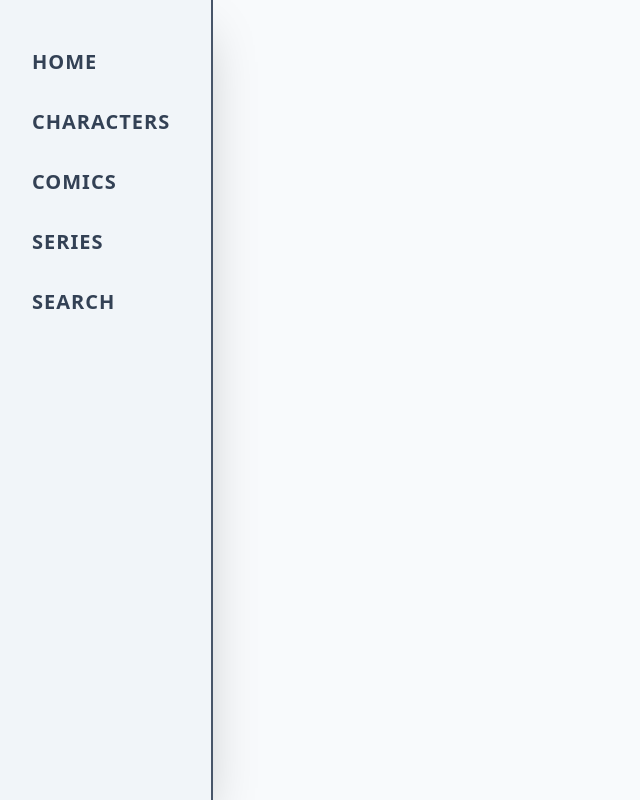
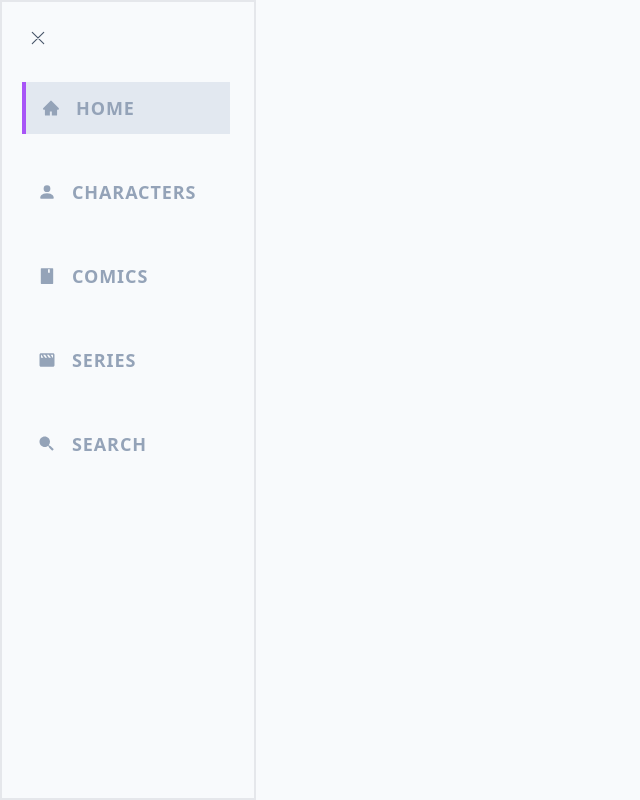
Before and after one commit to rishabhchaudhary0210/The-marvel-pedia, a React (Vite) app: page / in a window 1280 px wide. Shown: the whole page, without its empty margins (0-640 px from the left). Built offline with nearby package versions, Linux system fonts and the light colour scheme.

Commit message:
fixed navbar and added transition

```diff
--- a/src/Components/Navbar.jsx
+++ b/src/Components/Navbar.jsx
@@ -1,16 +1,153 @@
+import { useState } from 'react';
 import { Link, NavLink } from 'react-router-dom'
 
+
 const Navbar = () => {
-    const LinkStyleClass = "hover:text-red-100 active:text-green-100";
+    const [expandNav, setExpandNav] = useState(true);
+
+    const LinkActiveClass = "bg-slate-200 px-4 py-3 w-52 flex text-slate-400 items-start border-l-4 border-solid border-purple-500";
+    const LinkStyleClass = "px-4 py-3 w-full flex items-start text-slate-400 hover:text-purple-500 hover:translate-x-3 transition-transform duration-300";
+    // before:content-[""] before:bg-purple-500  before:block before:h-1 before:w-0 before:rounded-xl hover:before:w-full
+    const LinkContClass = 'flex gap-4  justify-center items-center transition-all duration-300';
+
     return (
-        <div className="flex flex-col items-start py-12 px-8 gap-8 text-xl text-slate-700 font-semibold  tracking-wider w-1/6 h-screen bg-slate-100 shadow-2xl border-r-2 border-solid border-slate-600">
-            <Link to={`/`}   className={LinkStyleClass}> HOME </Link>
-            <NavLink to={`/characters`} className={LinkStyleClass}> CHARACTERS </NavLink>
-            <Link to={`/comics`} className={LinkStyleClass}> COMICS </Link>
-            <Link to={`/series`} className={LinkStyleClass}> SERIES </Link>
-            <Link to={`/search`} className={LinkStyleClass}>SEARCH</Link>
+        <div className={`box-border overflow-hidden transition-all duration-200 sticky left-0 top-0 flex flex-col min-h-screen border-2 items-start gap-8 text-lg text-slate-600 font-semibold tracking-wider py-6 ${expandNav ? " px-5 w-1/5" : "w-14 px-1"} `}>
+
+            {!expandNav && <IconBxMenuAltLeft className="mx-auto h-6 w-8 cursor-pointer" onClick={()=>{setExpandNav(!expandNav);console.log("Click")}}/>}
+            {expandNav && <IconCross className="text-right h-6 w-8 cursor-pointer" onClick={()=>{setExpandNav(!expandNav);console.log("Click")}}/>}
+            {/* <div> */}
+            <NavLink to={`/`} activeclassname="bg-red-500 text-green-600" className={({ isActive, isPending }) => isPending ? LinkStyleClass : isActive ? LinkActiveClass : LinkStyleClass} >
+                <div className={LinkContClass}>
+                    <IconHome />
+                    HOME
+                </div>
+            </NavLink>
+            <NavLink to={`/characters`} className={({ isActive, isPending }) => isPending ? LinkStyleClass : isActive ? LinkActiveClass : LinkStyleClass}>
+                <div className={LinkContClass}>
+                    <IconPersonFill />
+                    CHARACTERS
+                </div>
+            </NavLink>
+            <NavLink to={`/comics`} className={({ isActive, isPending }) => isPending ? LinkStyleClass : isActive ? LinkActiveClass : LinkStyleClass}>
+                <div className={LinkContClass}>
+                    <IconBook />
+                    COMICS
+                </div>
+            </NavLink>
+            <NavLink to={`/series`} className={({ isActive, isPending }) => isPending ? LinkStyleClass : isActive ? LinkActiveClass : LinkStyleClass}>
+                <div className={LinkContClass}>
+                    <IconBxsMovie />
+                    SERIES
+                </div>
+            </NavLink>
+            <NavLink to={`/search`} className={({ isActive, isPending }) => isPending ? LinkStyleClass : isActive ? LinkActiveClass : LinkStyleClass}>
+                <div className={LinkContClass}>
+                    <IconBxsSearchAlt2 />
+                    SEARCH
+                </div>
+            </NavLink>
+            {/* </div> */}
         </div>
     )
 }
 
 export default Navbar;
+function IconBxMenuAltLeft(props) {
+  return (
+    <svg
+      viewBox="0 0 24 24"
+      fill="currentColor"
+      height="1em"
+      width="1em"
+      {...props}
+    >
+      <path d="M4 11h12v2H4zm0-5h16v2H4zm0 12h7.235v-2H4z" />
+    </svg>
+  );
+}
+function IconCross(props) {
+    return (
+      <svg
+        viewBox="0 0 21 21"
+        fill="currentColor"
+        height="1em"
+        width="1em"
+        {...props}
+      >
+        <g
+          fill="none"
+          fillRule="evenodd"
+          stroke="currentColor"
+          strokeLinecap="round"
+          strokeLinejoin="round"
+        >
+          <path d="M15.5 15.5l-10-10zM15.5 5.5l-10 10" />
+        </g>
+      </svg>
+    );
+  }
+function IconHome(props) {
+    return (
+        <svg
+            viewBox="0 0 1024 1024"
+            fill="currentColor"
+            height="1em"
+            width="1em"
+            {...props}
+        >
+            <path d="M946.5 505L534.6 93.4a31.93 31.93 0 00-45.2 0L77.5 505c-12 12-18.8 28.3-18.8 45.3 0 35.3 28.7 64 64 64h43.4V908c0 17.7 14.3 32 32 32H448V716h112v224h265.9c17.7 0 32-14.3 32-32V614.3h43.4c17 0 33.3-6.7 45.3-18.8 24.9-25 24.9-65.5-.1-90.5z" />
+        </svg>
+    );
+}
+function IconPersonFill(props) {
+    return (
+        <svg
+            fill="currentColor"
+            viewBox="0 0 16 16"
+            height="1em"
+            width="1em"
+            {...props}
+        >
+            <path d="M3 14s-1 0-1-1 1-4 6-4 6 3 6 4-1 1-1 1H3zm5-6a3 3 0 100-6 3 3 0 000 6z" />
+        </svg>
+    );
+}
+function IconBook(props) {
+    return (
+        <svg
+            viewBox="0 0 1024 1024"
+            fill="currentColor"
+            height="1em"
+            width="1em"
+            {...props}
+        >
+            <path d="M832 64H192c-17.7 0-32 14.3-32 32v832c0 17.7 14.3 32 32 32h640c17.7 0 32-14.3 32-32V96c0-17.7-14.3-32-32-32zM668 345.9L621.5 312 572 347.4V124h96v221.9z" />
+        </svg>
+    );
+}
+function IconBxsMovie(props) {
+    return (
+        <svg
+            viewBox="0 0 24 24"
+            fill="currentColor"
+            height="1em"
+            width="1em"
+            {...props}
+        >
+            <path d="M20 3H4c-1.103 0-2 .897-2 2v14c0 1.103.897 2 2 2h16c1.103 0 2-.897 2-2V5c0-1.103-.897-2-2-2zm.001 6c-.001 0-.001 0 0 0h-.466l-2.667-4H20l.001 4zm-5.466 0l-2.667-4h2.596l2.667 4h-2.596zm-2.404 0H9.535L6.869 5h2.596l2.666 4zM4 5h.465l2.667 4H4V5z" />
+        </svg>
+    );
+}
+function IconBxsSearchAlt2(props) {
+    return (
+        <svg
+            viewBox="0 0 24 24"
+            fill="currentColor"
+            height="1em"
+            width="1em"
+            {...props}
+        >
+            <path d="M9 16c1.763 0 3.37-.66 4.603-1.739l1.337 2.8s.275.224.653.596c.387.363.896.854 1.384 1.367l1.358 1.392.604.646 2.121-2.121-.646-.604-1.392-1.358a35.13 35.13 0 01-1.367-1.384c-.372-.378-.596-.653-.596-.653l-2.8-1.337A6.967 6.967 0 0016 9c0-3.859-3.141-7-7-7S2 5.141 2 9s3.141 7 7 7z" />
+        </svg>
+    );
+}
--- a/src/Pages/Character.jsx
+++ b/src/Pages/Character.jsx
@@ -29,25 +29,25 @@ export default function Character() {
 
     return (
         <div
-            className="  bg-slate-50 min-h-screen w-full"
+            className="  bg-slate-50 min-h-screen w-full grow"
         >
             <div className="w-full text-xl mt-6 flex justify-center items-start gap-3">
                 <button
-                    className="rounded-lg bg-slate-200 px-4 py-1 flex justify-center items-center"
+                    className="rounded-lg bg-slate-100 hover:bg-slate-200 px-4 py-1 flex justify-center items-center"
                     disabled={offset === 0}
                     onClick={() => { setOffset(offset - 1); setShow(false) }}>
                     -
                 </button>
                 <h4 className="text-2xl">{offset + 1}</h4>
                 <button
-                    className="rounded-lg bg-slate-200 px-4 py-1 flex justify-center items-center"
+                    className="rounded-lg bg-slate-100 hover:bg-slate-200 px-4 py-1 flex justify-center items-center"
                     onClick={() => { setOffset(offset + 1); setShow(false) }}>
                     +
                 </button>
             </div>
             {!show && <h1>LOADING!!!</h1>}
             {show &&
-                <div className="grid grid-cols-4">
+                <div className="grid grid-cols-3">
                     {charData.map(ele =>
                         <CharacterCard
                             key={ele?.id}
--- a/src/Pages/UniCharacter.jsx
+++ b/src/Pages/UniCharacter.jsx
@@ -16,6 +16,8 @@ export default function UniCharacter() {
         const getData = async () => {
             console.log('Api Called');
             const url=`https://gateway.marvel.com:443/v1/public/${kind}/${id}${import.meta.env.VITE_QUERY}`
+            console.log(url);
+            console.log(kind, id);
             const response = await fetch(url);
             const resdata = await response.json();
             setCharData(resdata.data.results[0]);
@@ -27,7 +29,7 @@ export default function UniCharacter() {
     }, [kind, id]);
 
     return (
-        <div className="px-6">
+        <div className="px-6 w-4/5 box-border grow">
             {!show && <h1>LOADING</h1>}
             {show &&
                 <div className="">
@@ -98,12 +100,14 @@ const ResourceContainer = (props) => {
     const [hideSlider, setHideSlider] = useState(false);
 
     return (
-        <div className="bg-slate-100 h-full my-10 py-4 rounded-xl min-w-[95vw] ">
+        <div className="bg-slate-100 h-full my-10 py-4 rounded-xl ">
             <div className="mx-8 flex items-center justify-between">
                 <h1 className="mt-2 font-bold text-3xl tracking-wider">
                     {props.kind.toUpperCase()}
                     {typeof (props.data) == 'object' && <span className="text-xl mb-2 px-4 text-slate-400">
                         {"(" + props?.data?.length + ")"}</span>}
+                    {typeof (props.data) == 'string' && <span className="text-xl mb-2 px-4 text-slate-400">
+                        {"(1)"}</span>}
                 </h1>
                 <button className={`${hideSlider?"rotate-180":"rotate-0"}`}
                     onClick={() => setHideSlider(!hideSlider)}><IconDownArrow /></button>
```
Also changed, not shown: 1 other file (tests, documents, lock files or other folders).
